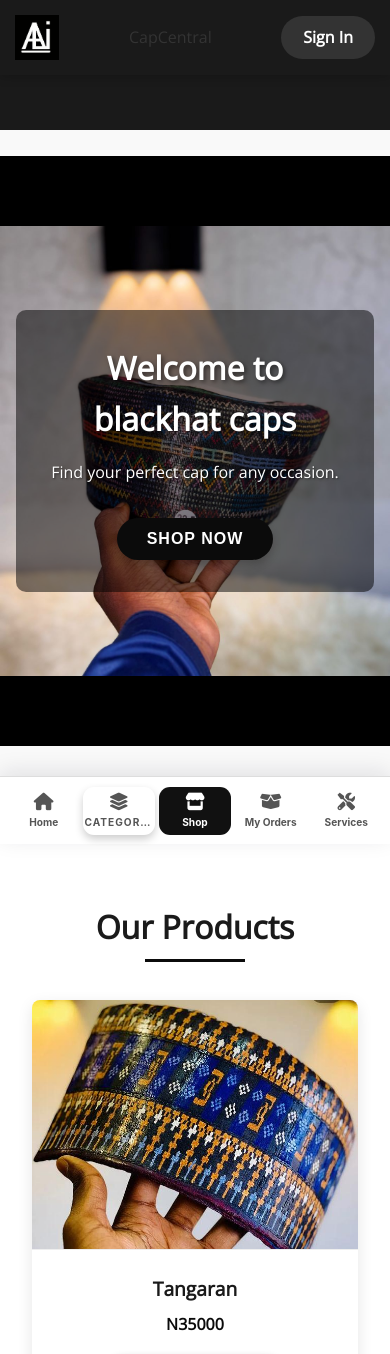
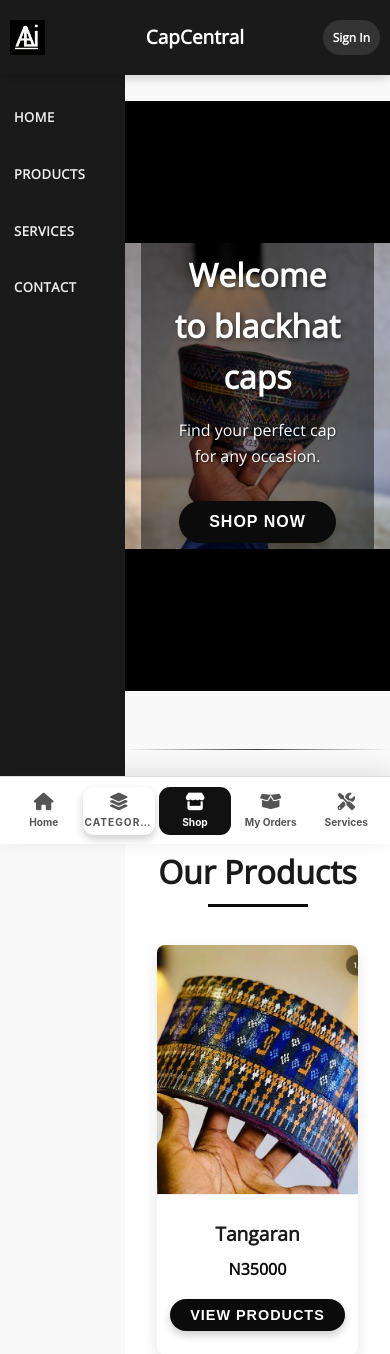
Before and after one commit to ACUBEFX/capcentral-v2, a web app: file public/homepage.html in a window 390 px wide. Shown: the top 1354 px of the page. Run offline with its HTML, style and script files only (its server is not run), Linux system fonts and the light colour scheme.

Commit message:
Implement final homepage layout styles
Added final layout styles for the homepage including header, sidebar, main content, and footer sections.

```diff
--- a/public/homepage.css
+++ b/public/homepage.css
@@ -758,3 +758,332 @@ body > hr {
 .contact-card #emailForm[hidden] {
   display: none;
  }
+
+
+
+
+/* =====================================
+   CAPCENTRAL HOMEPAGE FINAL LAYOUT
+===================================== */
+
+:root {
+  --homepage-sidebar-width: 230px;
+}
+
+/* HEADER */
+
+.homepage-header {
+  position: fixed !important;
+  top: 0;
+  left: 0;
+  right: 0;
+  height: 75px;
+  z-index: 1200;
+  background: #1a1a1a;
+  display: flex;
+  align-items: center;
+  justify-content: space-between;
+  padding: 0 25px;
+}
+
+.homepage-logo {
+  position: absolute;
+  left: 25px;
+  display: flex;
+  align-items: center;
+}
+
+.homepage-logo img {
+  height: 45px;
+  width: auto;
+  object-fit: contain;
+}
+
+.homepage-brand-name {
+  position: absolute;
+  left: 50%;
+  transform: translateX(-50%);
+  color: white;
+  font-size: 25px;
+  font-weight: bold;
+  white-space: nowrap;
+}
+
+.homepage-signin {
+  position: absolute;
+  right: 25px;
+  color: white;
+  background: #333;
+  padding: 9px 20px;
+  border-radius: 25px;
+  text-decoration: none;
+  font-weight: 600;
+}
+
+/* PERMANENT LEFT SIDEBAR */
+
+.homepage-sidebar {
+  position: fixed !important;
+  top: 75px !important;
+  left: 0 !important;
+  bottom: 0 !important;
+  width: var(--homepage-sidebar-width) !important;
+  height: auto !important;
+  background: #1a1a1a;
+  z-index: 1100;
+  padding: 25px 12px;
+  overflow-y: auto;
+  display: block !important;
+}
+
+.homepage-sidebar .burger {
+  display: none !important;
+}
+
+.homepage-sidebar .nav-links {
+  position: static !important;
+  display: flex !important;
+  flex-direction: column !important;
+  align-items: stretch !important;
+  justify-content: flex-start !important;
+  width: 100% !important;
+  height: auto !important;
+  padding: 0 !important;
+  margin: 0;
+  gap: 12px;
+  list-style: none;
+  background: transparent !important;
+  transform: none !important;
+  right: auto !important;
+  transition: none !important;
+}
+
+.homepage-sidebar .nav-links li {
+  width: 100%;
+}
+
+.homepage-sidebar .nav-links a {
+  display: block;
+  color: #eee;
+  padding: 13px 12px;
+  border-radius: 6px;
+  text-decoration: none;
+  font-size: 15px;
+}
+
+.homepage-sidebar .nav-links a:hover {
+  background: #333;
+  color: white;
+}
+
+/* MAIN CONTENT */
+
+body {
+  padding-top: 75px !important;
+  padding-left: var(--homepage-sidebar-width) !important;
+}
+
+/* FOOTER */
+
+.footer {
+  background: #1a1a1a !important;
+  color: white !important;
+  padding: 65px 6% 35px !important;
+  margin-left: calc(-1 * var(--homepage-sidebar-width)) !important;
+  width: calc(100% + var(--homepage-sidebar-width)) !important;
+  box-sizing: border-box;
+}
+
+.footer-container {
+  display: block !important;
+  width: 100%;
+  max-width: 1200px;
+  margin: 0 auto;
+}
+
+.footer-brand {
+  margin-bottom: 55px;
+}
+
+.footer-brand .logo img {
+  width: 76px !important;
+  height: 76px !important;
+  object-fit: contain;
+  background: #000;
+}
+
+.footer-brand p {
+  display: none !important;
+}
+
+.footer-links {
+  display: grid !important;
+  grid-template-columns: repeat(3, minmax(0, 1fr));
+  gap: 18px;
+  width: 100%;
+}
+
+.footer-links .links-column h3 {
+  color: white;
+  font-size: 21px;
+  font-weight: 700;
+  margin-bottom: 22px;
+}
+
+.footer-links .links-column ul {
+  list-style: none;
+  padding: 0;
+  margin: 0;
+}
+
+.footer-links .links-column li {
+  margin-bottom: 10px;
+}
+
+.footer-links .links-column a {
+  color: #bdbdbd !important;
+  text-decoration: none;
+  font-size: 18px;
+  line-height: 1.5;
+}
+
+.footer-links .links-column a:hover {
+  color: white !important;
+}
+
+.footer-bottom {
+  border-top: 1px solid #333;
+  margin-top: 55px;
+  padding-top: 25px;
+  text-align: center;
+}
+
+.footer-bottom .social-links {
+  display: flex;
+  justify-content: center;
+  align-items: center;
+  gap: 22px;
+  margin-bottom: 40px;
+}
+
+.footer-bottom .social-links a {
+  width: 50px;
+  height: 50px;
+  border-radius: 50%;
+  background: #303030;
+  color: #aaa;
+  display: flex;
+  align-items: center;
+  justify-content: center;
+  text-decoration: none;
+  font-size: 20px;
+}
+
+.footer-bottom .social-links a:hover {
+  color: white;
+  background: #444;
+}
+
+.footer-bottom .copyright {
+  color: #858585;
+  font-size: 17px;
+  margin: 0;
+}
+
+/* MOBILE LAYOUT */
+
+@media (max-width: 768px) {
+
+  :root {
+    --homepage-sidebar-width: 125px;
+  }
+
+  body {
+    padding-top: 75px !important;
+    padding-left: var(--homepage-sidebar-width) !important;
+  }
+
+  .homepage-header {
+    height: 75px;
+    padding: 0 10px;
+  }
+
+  .homepage-logo {
+    left: 10px;
+  }
+
+  .homepage-logo img {
+    height: 35px;
+  }
+
+  .homepage-brand-name {
+    font-size: 19px;
+  }
+
+  .homepage-signin {
+    right: 10px;
+    padding: 8px 10px;
+    font-size: 12px;
+  }
+
+  .homepage-sidebar {
+    top: 75px !important;
+    bottom: 0 !important;
+    width: 125px !important;
+    height: auto !important;
+    padding: 20px 7px;
+  }
+
+  .homepage-sidebar .nav-links a {
+    font-size: 13px;
+    padding: 12px 7px;
+  }
+
+  .footer {
+    padding: 50px 12px 30px !important;
+  }
+
+  .footer-brand {
+    margin-bottom: 45px;
+  }
+
+  .footer-brand .logo img {
+    width: 65px !important;
+    height: 65px !important;
+  }
+
+  .footer-links {
+    grid-template-columns: repeat(3, minmax(0, 1fr));
+    gap: 8px;
+  }
+
+  .footer-links .links-column h3 {
+    font-size: 13px;
+    margin-bottom: 16px;
+  }
+
+  .footer-links .links-column a {
+    font-size: 12px;
+    overflow-wrap: anywhere;
+  }
+
+  .footer-bottom {
+    margin-top: 40px;
+    padding-top: 22px;
+  }
+
+  .footer-bottom .social-links {
+    gap: 15px;
+    margin-bottom: 30px;
+  }
+
+  .footer-bottom .social-links a {
+    width: 43px;
+    height: 43px;
+    font-size: 17px;
+  }
+
+  .footer-bottom .copyright {
+    font-size: 12px;
+  }
+ }
```
